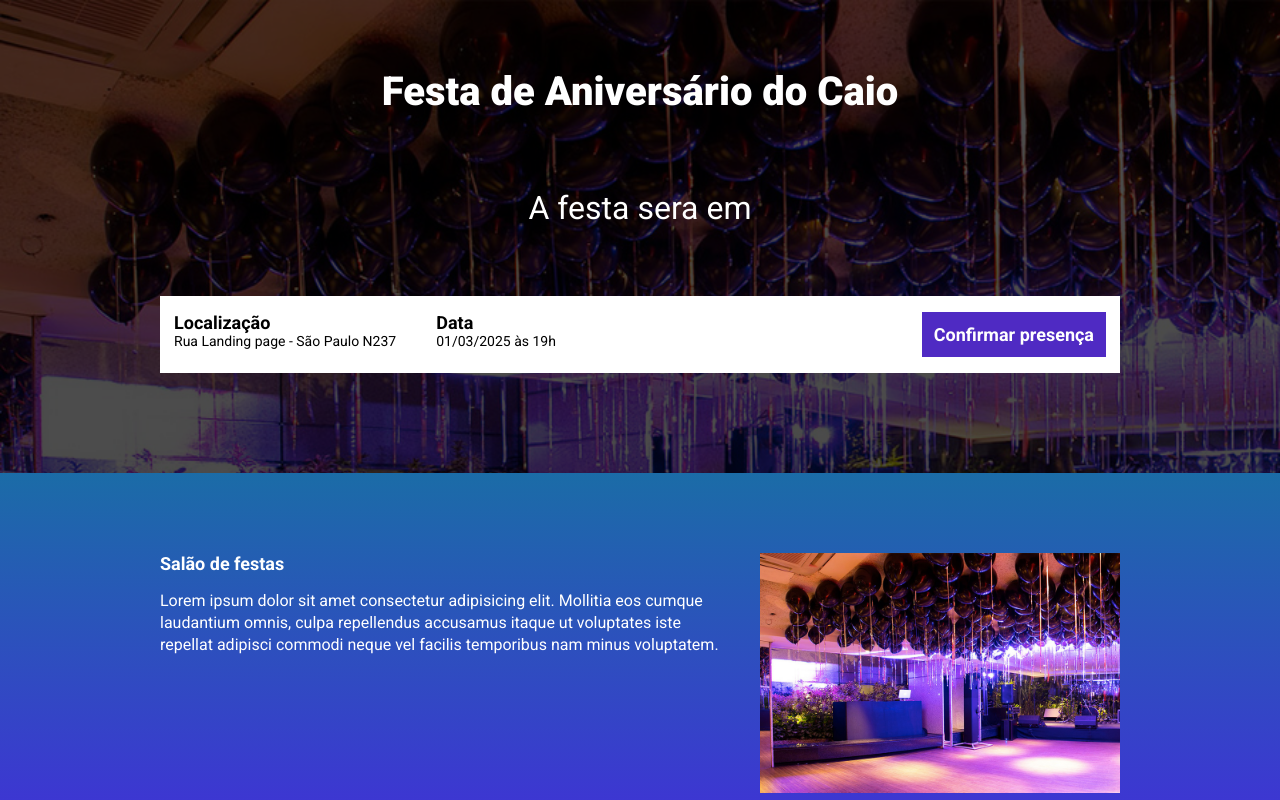
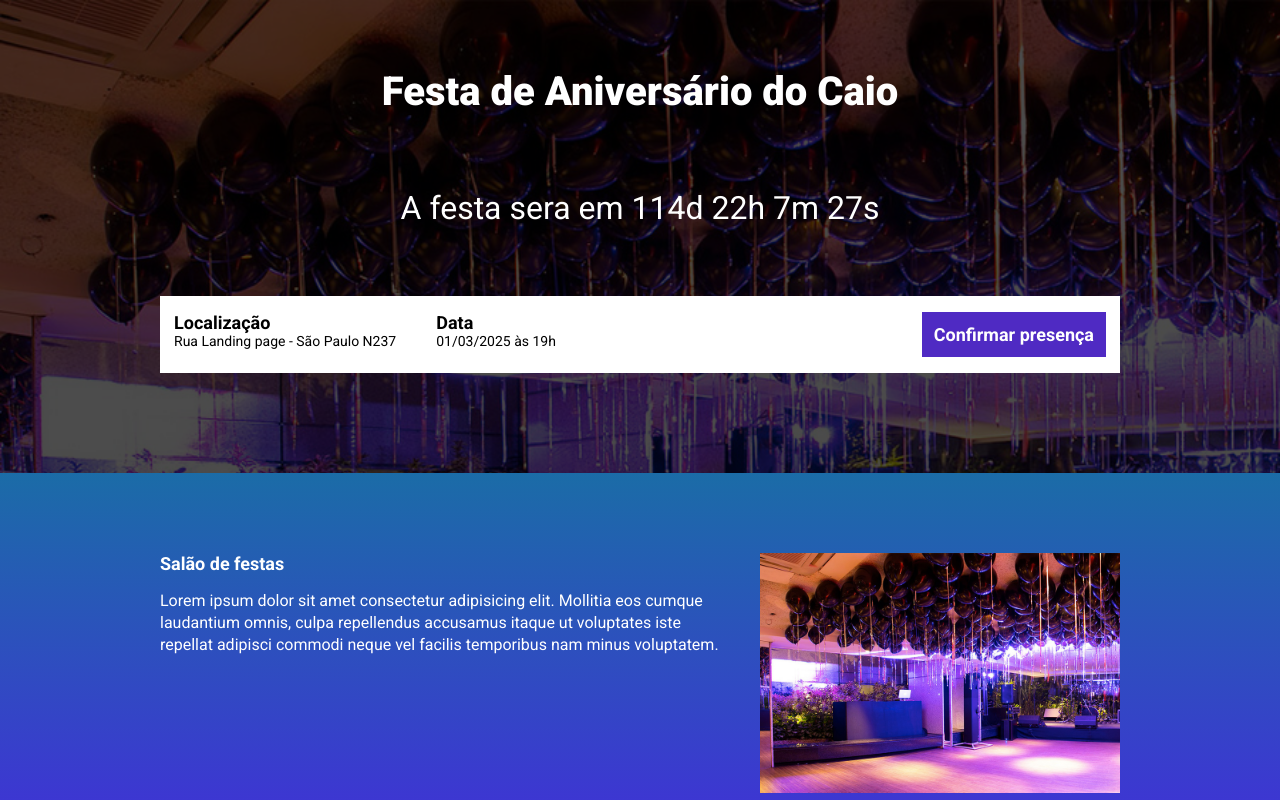
Before and after one commit to CaioPO2/exercicio_landing_page, a website built with Parcel: page src/index.html in a window 1280 px wide. Shown: the top 800 px of the page. Built offline with nearby package versions, Linux system fonts and the light colour scheme.

Commit message:
adicionado contador

```diff
--- a/src/index.html
+++ b/src/index.html
@@ -15,7 +15,7 @@
     <header class="hero">
         <div class="container">
             <h1 class="hero__title">Festa de Aniversário do Caio</h1>
-            <p class="hero__text">A festa sera em <Span></Span></p>
+            <p class="hero__text">A festa sera em <Span id="contador"></Span></p>
             <div class="infos-bar">
                 <ul class="infos-bar__infos">
                     <li class="infos-bar__infos__item">
--- a/src/scripts/main.js
+++ b/src/scripts/main.js
@@ -1 +1,27 @@
 AOS.init();
+
+const dataDoEnvento = new Date("mar 1, 2025 19:00:00");
+const timeStampDoEvento = dataDoEnvento.getTime();
+
+const contaAsHoras = setInterval(function(){
+    const agora = new Date();
+    const timeStampAtual = agora.getTime();
+
+    const distanciaAteoEvento = timeStampDoEvento - timeStampAtual;
+
+    const diaEmMs = 1000 * 60 * 60 * 24;
+    const horaEmMs = 1000 * 60* 60;
+    const minutoEmMs = 1000 * 60;
+
+    const diasAteOEvento = Math.floor(distanciaAteoEvento / diaEmMs);
+    const horasAteOEvento = Math.floor((distanciaAteoEvento % diaEmMs) / horaEmMs);
+    const minutosAteOEvento = Math.floor((distanciaAteoEvento % horaEmMs) / minutoEmMs);
+    const segundoAteOEvento = Math.floor((distanciaAteoEvento % minutoEmMs)/ 1000);
+
+    document.getElementById('contador').innerHTML = `${diasAteOEvento}d ${horasAteOEvento}h ${minutosAteOEvento}m ${segundoAteOEvento}s`;
+
+    if(distanciaAteoEvento < 0){
+        clearInterval(contaAsHoras);
+        document.getElementById('contador').innerHTML = 'Evento expirado';
+    }
+},1000)
```
